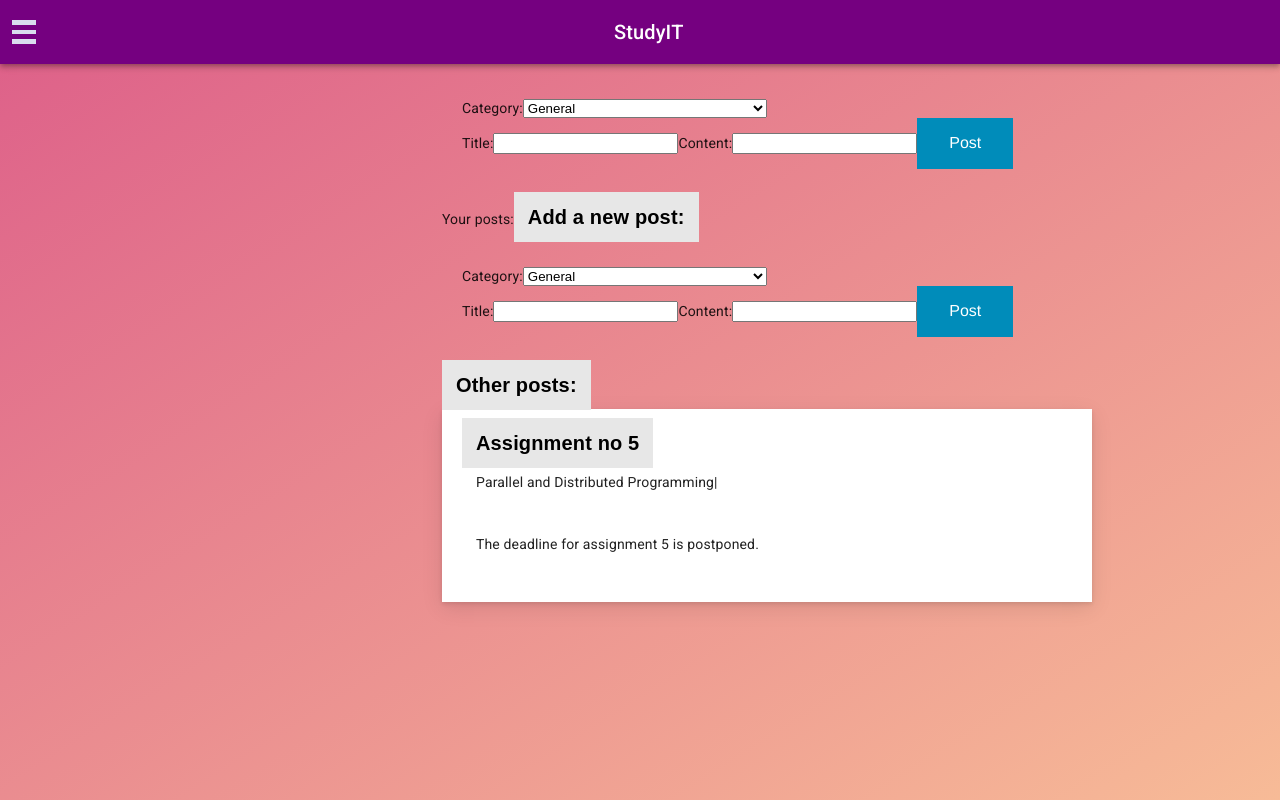
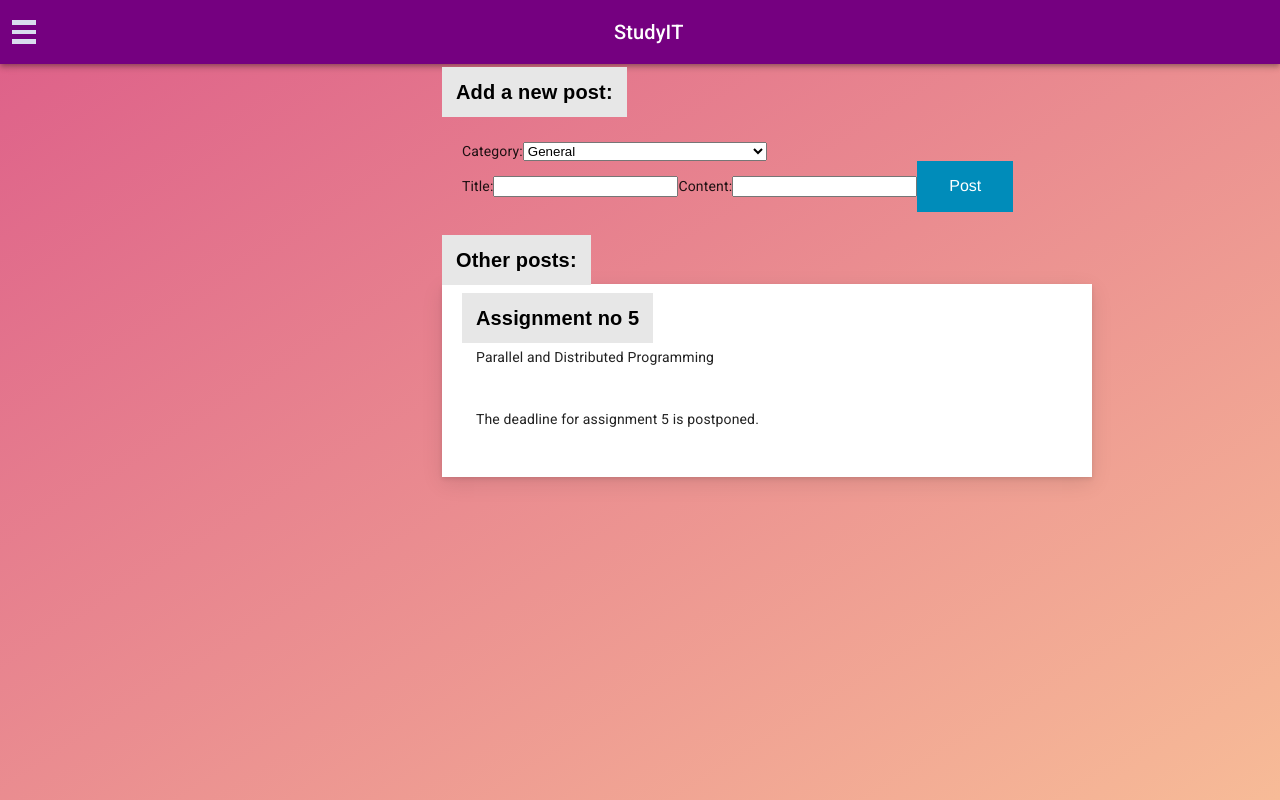
Before and after one commit to StudyIT-team/frontend, a React (Create React App) app: page /teacher-news in a window 1280 px wide. Built offline with nearby package versions, Linux system fonts and the light colour scheme.

Commit message:
fixed news and assignments

```diff
--- a/src/components/add-assignment.js
+++ b/src/components/add-assignment.js
@@ -1,18 +1,23 @@
 import React, {Component} from 'react';
+import TextField from "@material-ui/core/TextField";
+import Input from "@material-ui/core/Input";
+
 const categories = ['General','Analiza'];
 export default class AddAssignment extends React.Component {
     constructor(props) {
       super(props);
       this.handleSubmit = this.handleSubmit.bind(this);
     }
-
+    changeTitle(input) {
+        this.title=input;
+      }
     handleSubmit(event) {
       this.props.onSubmit({
         title: this.title.value,
         content: this.content.value,
         deadline:this.deadline.value,
       });
-      this.category.value = categories[0];
+      this.title.value='';
       this.content.value = '';
       this.deadline.value='';
       event.preventDefault();
@@ -21,9 +26,22 @@ export default class AddAssignment extends React.Component {
       return (
         <div className="post-form">
           <form onSubmit={this.handleSubmit}>
+          {/* <TextField
+                  variant="outlined"
+                  margin="normal"
+                  required
+                  width="50%"
+                  id="title"
+                  label="Title"
+                  name="title"
+                  autoComplete="title"
+                  autoFocus
+                  onChange={this.title=this}
+
+                /> */}
             <label>
               Title:
-              <input type="text" ref={(input) => this.content = input} />
+              <input type="text" ref={(input) => this.title = input} />
             </label>
             <label>
               Content:
@@ -31,7 +49,7 @@ export default class AddAssignment extends React.Component {
             </label>
             <label>
               Deadline:
-              <input type="text" ref={(input) => this.content = input} />
+              <input type="text" ref={(input) => this.deadline = input} />
             </label>
             <button className="button">Submit</button>
           </form>
--- a/src/components/assignment-list.js
+++ b/src/components/assignment-list.js
@@ -47,10 +47,10 @@ export default class AssignmentList extends React.Component {
     return (
       <div className="feed">
         <label class="label">
-          Add a new assignment for the 'Parallel and distributed programming'
-          course:
+          Add a new assignment:
         </label>
         <AddAssignment onSubmit={this.handleNewPost} />
+
         <label class="label">Other assignments:</label>
         {filteredPosts.length > 0 ? filteredPosts : posts}
       </div>
--- a/src/components/news-form.js
+++ b/src/components/news-form.js
@@ -8,9 +8,11 @@ export default class NewsForm extends React.Component {
 
     handleSubmit(event) {
       this.props.onSubmit({
+        title: this.title.value,
         category: this.category.value,
         content: this.content.value
       });
+      this.title.value='';
       this.category.value = categories[0];
       this.content.value = '';
       event.preventDefault();
@@ -32,7 +34,7 @@ export default class NewsForm extends React.Component {
             <br></br>
             <label>
               Title:
-              <input type="text" ref={(input) => this.content = input} />
+              <input type="text" ref={(input) => this.title = input} />
             </label>
             <label>
               Content:
--- a/src/components/news-post.js
+++ b/src/components/news-post.js
@@ -19,12 +19,9 @@ export default class NewsPost extends React.Component {
         <div className="post">
             <div className="postTitle">
             <span className="label">{this.props.value.title}</span>
-            <span></span>
             </div>
             <div className="about">
             <span className="subject">{this.props.value.category}</span>
-            |
-            <span className="datetime">{this.props.value.datetime}</span>
             </div>
             <div className="content">
             <span>{this.props.value.content}</span>
--- a/src/components/teacher-news-feed.js
+++ b/src/components/teacher-news-feed.js
@@ -41,10 +41,6 @@ export default class TeacherNewsFeed extends React.Component{
         );
         return (
           <div className="feed">
-            <NewsForm onSubmit={this.handleNewPost} />
-            <label>
-              Your posts:
-            </label>
             <label class="label">Add a new post:</label>
             <NewsForm onSubmit={this.handleNewPost} />
             <label class="label">Other posts:</label>
```
